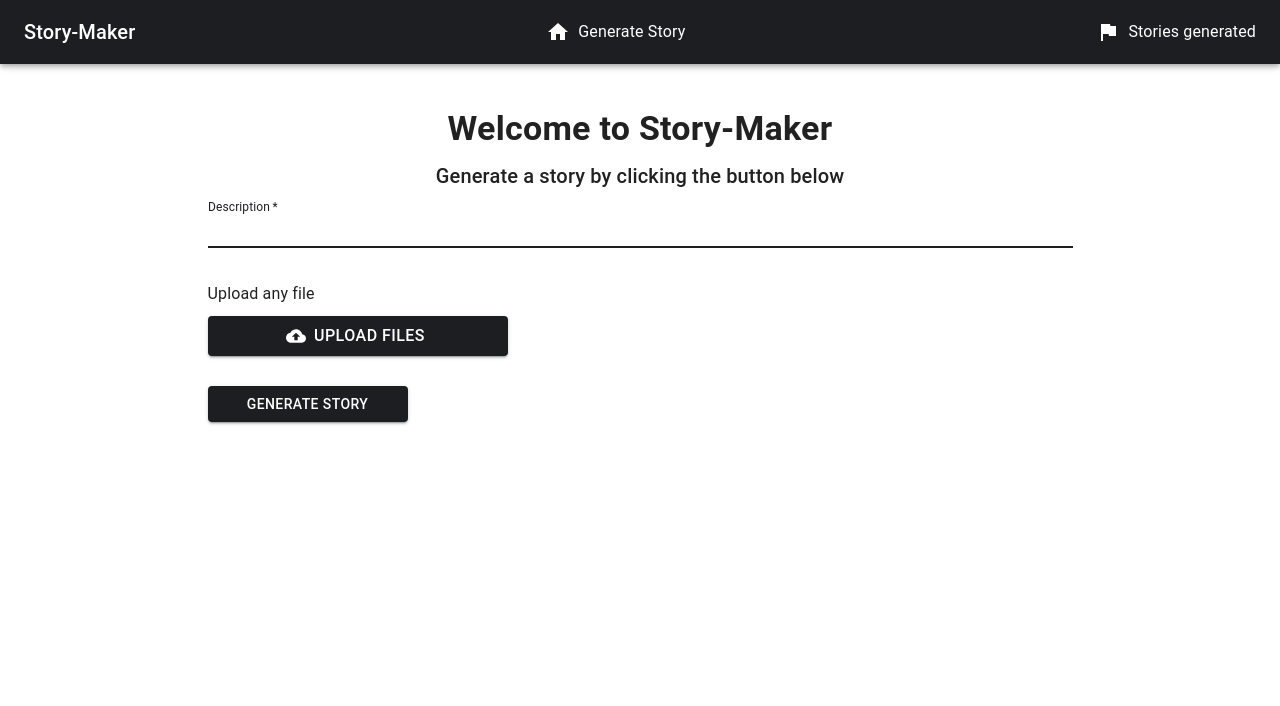
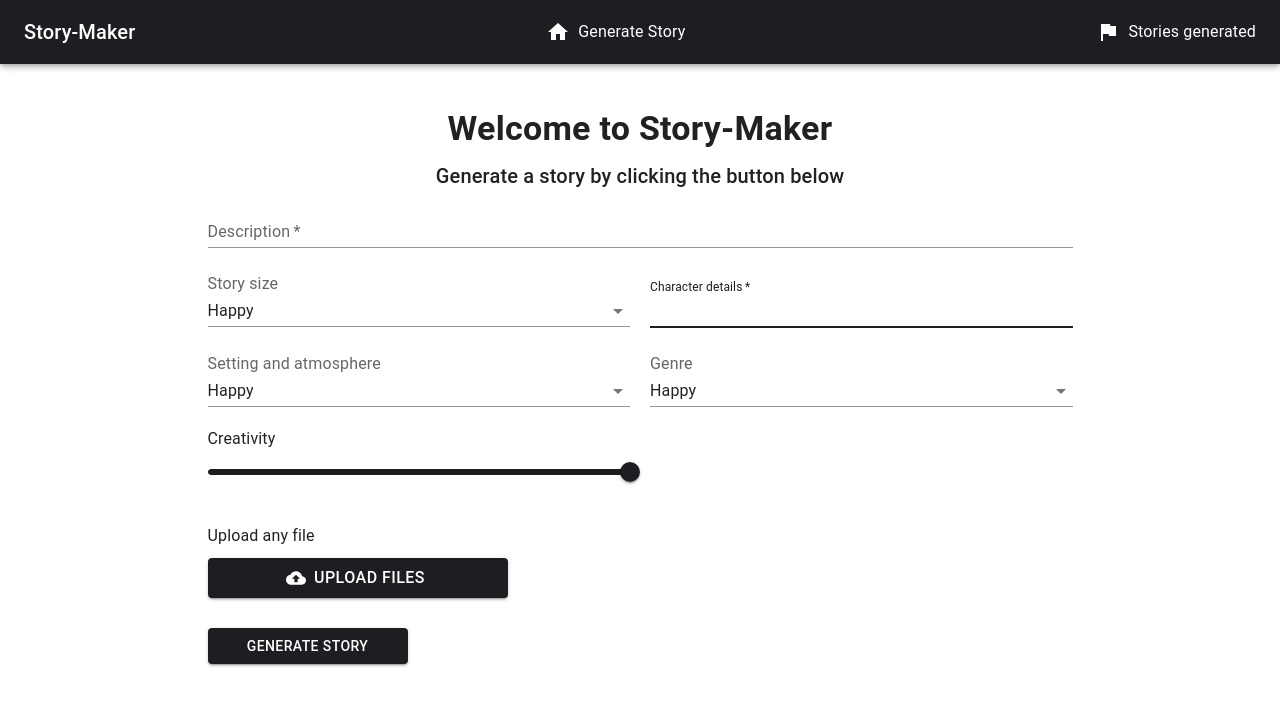
Before and after one commit to MontoyaAndres/Story-Maker, a Next.js app in the folder frontend-main/: page / in a window 1280 px wide. Shown: the top 706 px of the page. Built offline with nearby package versions, Linux system fonts and the light colour scheme; what @mui/material-nextjs would draw is missing.

Commit message:
Feat: update frontend main

```diff
--- a/frontend-main/pages/index.js
+++ b/frontend-main/pages/index.js
@@ -1,6 +1,16 @@
 import { useState } from "react";
 
-import { TextField, Typography, Button, Snackbar, Alert } from "@mui/material";
+import {
+  TextField,
+  Typography,
+  Button,
+  Snackbar,
+  Alert,
+  Select,
+  MenuItem,
+  InputLabel,
+  Slider,
+} from "@mui/material";
 import CircularProgress from "@mui/material/CircularProgress";
 import Dialog from "@mui/material/Dialog";
 import DialogActions from "@mui/material/DialogActions";
@@ -14,7 +24,13 @@ import { VisuallyHiddenInput, Wrapper } from "../styles";
 const Home = () => {
   const [values, setValues] = useState({
     description: "",
+    creativity: 100,
     email: "",
+    details: "",
+    size: "Happy",
+    atmosphere: "Happy",
+    genre: "Happy",
+    perspective: "Happy",
   });
   const [files, setFiles] = useState(null);
   const [status, setStatus] = useState("idle");
@@ -27,9 +43,9 @@ const Home = () => {
     setFiles(Array.from(files));
   };
 
-  const handleValues = (e) => {
+  const handleValues = (e, customName) => {
     const { name, value } = e.target;
-    setValues({ ...values, [name]: value });
+    setValues({ ...values, [name || customName]: value });
   };
 
   const handleOpenDialog = (value) => {
@@ -141,6 +157,95 @@ const Home = () => {
             value={values.description}
             onChange={handleValues}
           />
+          <div className="two">
+            <div className="select">
+              <InputLabel id="size-label">Story size</InputLabel>
+              <Select
+                labelId="size-label"
+                id="size"
+                value={values.size}
+                fullWidth
+                label="Story size"
+                variant="standard"
+                onChange={(e) => handleValues(e, "size")}
+              >
+                <MenuItem value="">
+                  <em>None</em>
+                </MenuItem>
+                <MenuItem value={"Happy"}>Happy</MenuItem>
+                <MenuItem value={"Adventure"}>Adventure</MenuItem>
+                <MenuItem value={"Action"}>Action</MenuItem>
+              </Select>
+            </div>
+            <TextField
+              autoFocus
+              required
+              margin="dense"
+              id="details"
+              name="details"
+              label="Character details"
+              fullWidth
+              multiline
+              variant="standard"
+              value={values.details}
+              onChange={handleValues}
+            />
+          </div>
+          <div className="two">
+            <div className="select">
+              <InputLabel id="atmosphere-label">
+                Setting and atmosphere
+              </InputLabel>
+              <Select
+                labelId="atmosphere-label"
+                id="atmosphere"
+                value={values.atmosphere}
+                fullWidth
+                label="Setting and atmosphere"
+                variant="standard"
+                onChange={(e) => handleValues(e, "atmosphere")}
+              >
+                <MenuItem value="">
+                  <em>None</em>
+                </MenuItem>
+                <MenuItem value={"Happy"}>Happy</MenuItem>
+                <MenuItem value={"Adventure"}>Adventure</MenuItem>
+                <MenuItem value={"Action"}>Action</MenuItem>
+              </Select>
+            </div>
+            <div className="select">
+              <InputLabel id="genre-label">Genre</InputLabel>
+              <Select
+                labelId="genre-label"
+                id="genre"
+                value={values.genre}
+                fullWidth
+                label="Genre"
+                variant="standard"
+                onChange={(e) => handleValues(e, "genre")}
+              >
+                <MenuItem value="">
+                  <em>None</em>
+                </MenuItem>
+                <MenuItem value={"Happy"}>Happy</MenuItem>
+                <MenuItem value={"Adventure"}>Adventure</MenuItem>
+                <MenuItem value={"Action"}>Action</MenuItem>
+              </Select>
+            </div>
+          </div>
+          <div className="two">
+            <div className="slider">
+              <Typography gutterBottom>Creativity</Typography>
+              <Slider
+                defaultValue={100}
+                valueLabelDisplay="auto"
+                name="creativity"
+                value={values.creativity}
+                onChange={(e) => handleValues(e, "creativity")}
+              />
+            </div>
+            <div className="slider" />
+          </div>
           <div className="upload">
             <label htmlFor="upload" style={{ marginTop: 10 }}>
               Upload any file
--- a/frontend-main/styles.js
+++ b/frontend-main/styles.js
@@ -46,6 +46,18 @@ export const Wrapper = styled.div`
         margin-right: 10px;
       }
     }
+
+    .two {
+      display: flex;
+      justify-content: space-between;
+      grid-gap: 20px;
+      margin-top: 20px;
+
+      .select,
+      .slider {
+        width: 100%;
+      }
+    }
   }
 `;
 
```
